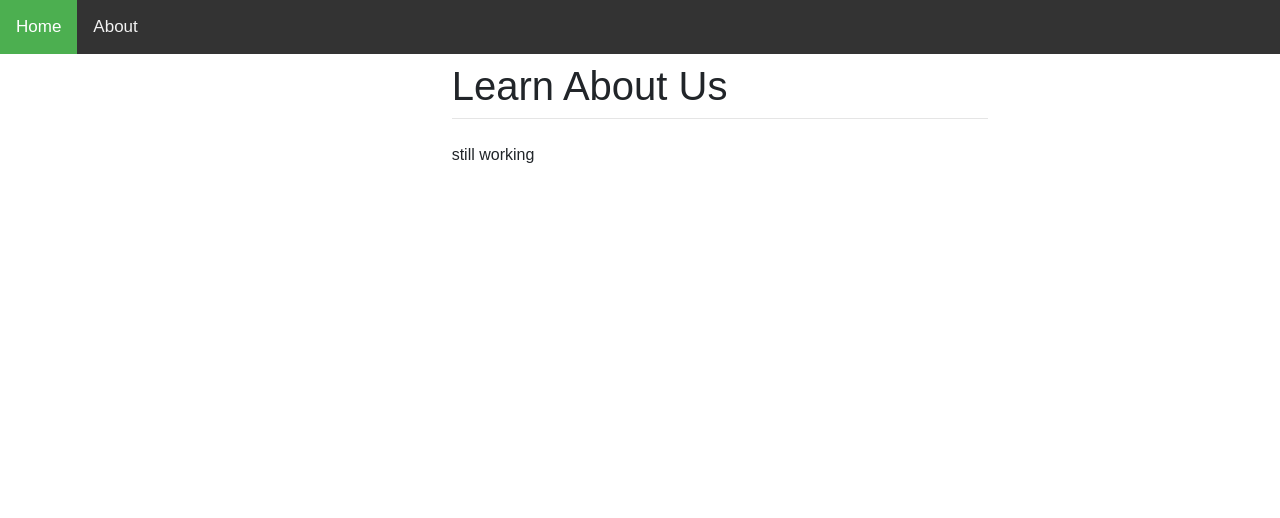
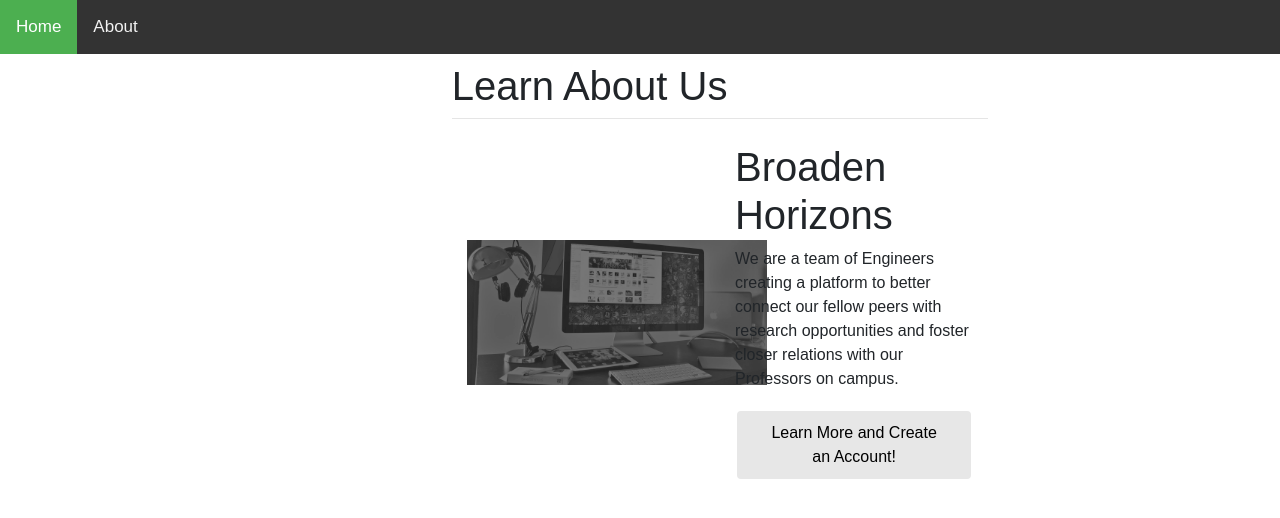
Before and after one commit to JarryLc/ResearchLinkSqlite, a Django app: page /about/ in a window 1280 px wide. Shown: the top 518 px of the page. Run offline with Django 3.2, Linux system fonts and the light colour scheme; some libraries are stand-ins or nearby versions.

Commit message:
Update about page

```diff
--- a/main/templates/main/about.html
+++ b/main/templates/main/about.html
@@ -20,5 +20,42 @@
 {% endblock %}
 
 {% block content %}
-<p> still working </p>
+<style>
+.btn {
+  background-color: #e7e7e7; color: black;
+  border: none;
+  color: black;
+  padding: 10px 25px;
+  text-align: center;
+  text-decoration: none;
+  display: inline-block;
+  font-size: 16px;
+  margin: 4px 2px;
+  cursor: pointer;
+}
+
+</style>
+<section class="about-area section-gap">
+		<div class="container">
+			<div class="row align-items-center justify-content-center">
+				<!-- <div class="col-lg-5 col-md-6 about-left">
+					<img src="/static/register/work.jpg" alt="">
+				</div> -->
+        <picture class = "col-lg-5 col-md-15 about-left">
+          <source srcset="i/static/register/work.jpg" media="(max-width: 40px)">
+              <img src="/static/register/work.jpg" alt="" width="300" height="145" align="left">
+            </picture>
+				<div class="offset-lg-1 col-lg-6 offset-md-0 col-md-12 about-right">
+					<h1>
+						 Broaden Horizons
+					</h1>
+						<p>
+							We are a team of Engineers creating a platform to better connect our fellow peers with research opportunities
+              and foster closer relations with our Professors on campus.
+						</p>
+					<a href="/profile/create" class="btn">Learn More and Create an Account!</a>
+				</div>
+			</div>
+		</div>
+	</section>
 {%  endblock %}
```
Also changed, not shown: register/static/register/work.jpg (added).
